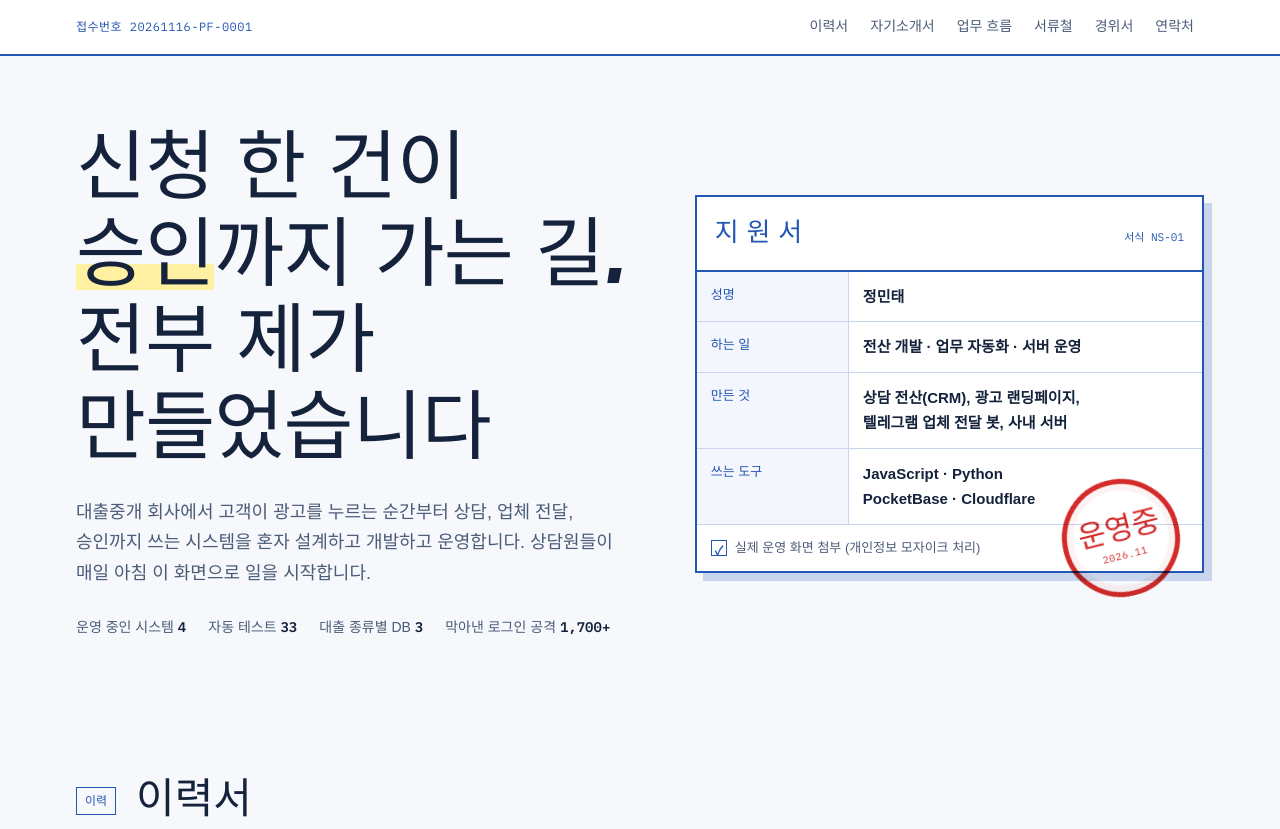
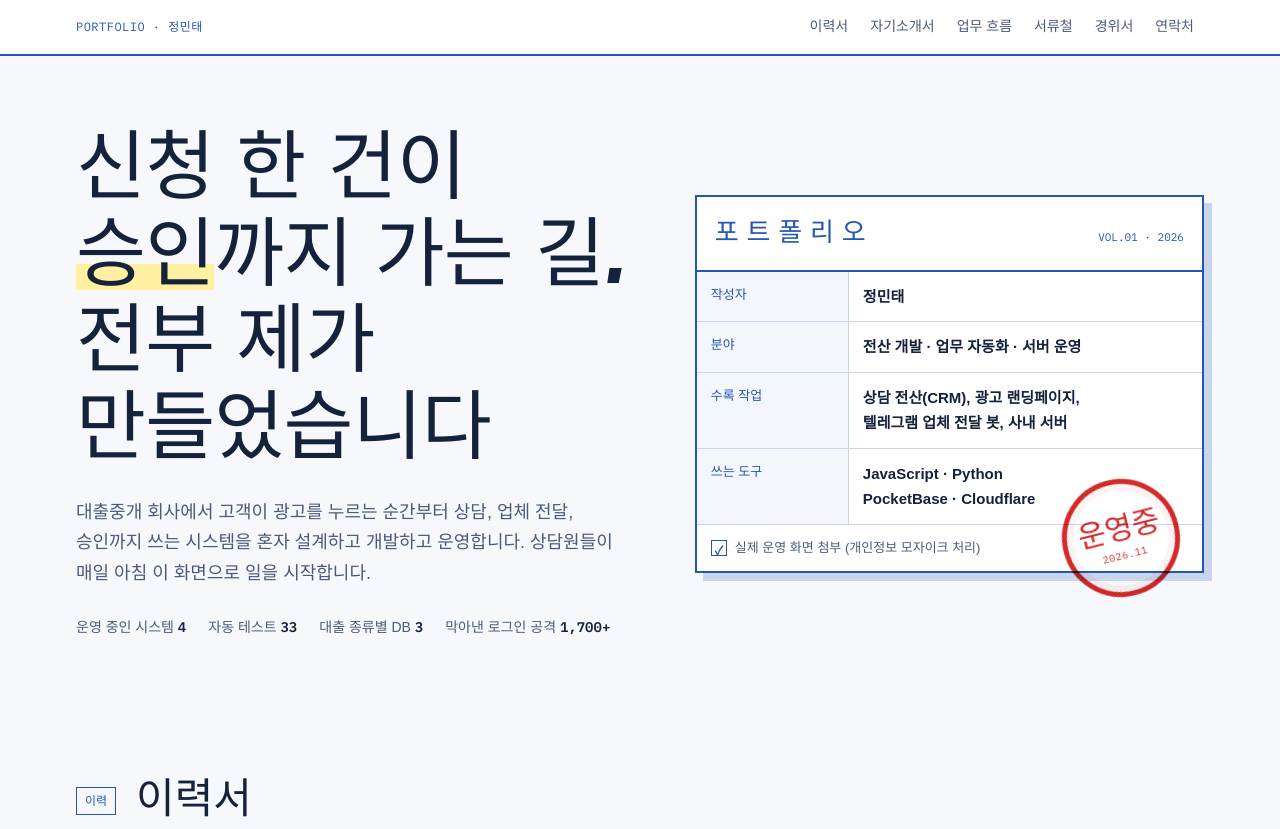
Before and after one commit to mintae9796-star/Portfolio, a plain HTML site: page index.html in a window 1280 px wide. Shown: the top 829 px of the page. Drawn offline with Linux system fonts and the light colour scheme; a web font is replaced by a local one.

Commit message:
첫 화면 카드를 지원서에서 포트폴리오 표지로 변경

```diff
--- a/index.html
+++ b/index.html
@@ -3,7 +3,7 @@
 <head>
 <meta charset="utf-8">
 <meta name="viewport" content="width=device-width,initial-scale=1,viewport-fit=cover">
-<title>업무 접수 대장</title>
+<title>정민태 포트폴리오</title>
 <meta name="description" content="대출중개 회사의 상담 전산, 광고 랜딩페이지, 텔레그램 봇, 서버를 직접 만들고 운영한 기록">
 <link rel="preconnect" href="https://fonts.googleapis.com">
 <link rel="preconnect" href="https://fonts.gstatic.com" crossorigin>
@@ -259,7 +259,7 @@ body::before{content:"";position:fixed;inset:0 0 auto;height:env(safe-area-inset
 <body>
 
 <header class="formhead"><div class="page">
- <span class="no">접수번호 20261116-PF-0001</span>
+ <span class="no">PORTFOLIO · 정민태</span>
  <nav aria-label="목차">
   <a href="#resume">이력서</a><a href="#letter">자기소개서</a><a href="#route">업무 흐름</a><a href="#files">서류철</a><a href="#report">경위서</a><a href="#contact">연락처</a>
  </nav>
@@ -280,12 +280,12 @@ body::before{content:"";position:fixed;inset:0 0 auto;height:env(safe-area-inset
   </div>
  </div>
 
- <div class="app" aria-label="지원서">
-  <div class="app-top"><h2>지원서</h2><span class="mono">서식 NS-01</span></div>
+ <div class="app" aria-label="포트폴리오 표지">
+  <div class="app-top"><h2>포트폴리오</h2><span class="mono">VOL.01 · 2026</span></div>
   <table>
-   <tr><th>성명</th><td><span class="typed" data-text="정민태">정민태</span></td></tr>
-   <tr><th>하는 일</th><td><span class="typed" data-text="전산 개발 · 업무 자동화 · 서버 운영">전산 개발 · 업무 자동화 · 서버 운영</span></td></tr>
-   <tr><th>만든 것</th><td><span class="typed" data-text="상담 전산(CRM), 광고 랜딩페이지,&#10;텔레그램 업체 전달 봇, 사내 서버">상담 전산(CRM), 광고 랜딩페이지,
+   <tr><th>작성자</th><td><span class="typed" data-text="정민태">정민태</span></td></tr>
+   <tr><th>분야</th><td><span class="typed" data-text="전산 개발 · 업무 자동화 · 서버 운영">전산 개발 · 업무 자동화 · 서버 운영</span></td></tr>
+   <tr><th>수록 작업</th><td><span class="typed" data-text="상담 전산(CRM), 광고 랜딩페이지,&#10;텔레그램 업체 전달 봇, 사내 서버">상담 전산(CRM), 광고 랜딩페이지,
 텔레그램 업체 전달 봇, 사내 서버</span></td></tr>
    <tr><th>쓰는 도구</th><td><span class="typed" data-text="JavaScript · Python&#10;PocketBase · Cloudflare">JavaScript · Python
 PocketBase · Cloudflare</span></td></tr>
@@ -598,7 +598,7 @@ PocketBase · Cloudflare</span></td></tr>
 (()=>{
  const reduce=matchMedia('(prefers-reduced-motion: reduce)').matches;
 
- // 지원서: 글씨가 써지고 마지막에 직인이 찍힘 (처음부터 내용은 다 보이는 상태에서 다시 써 보임)
+ // 표지: 글씨가 써지고 마지막에 직인이 찍힘 (처음부터 내용은 다 보이는 상태에서 다시 써 보임)
  const typed=[...document.querySelectorAll('.typed')],seal=document.getElementById('seal');
  if(!reduce){
   typed.forEach(t=>t.textContent='');seal.style.opacity=0;
```
